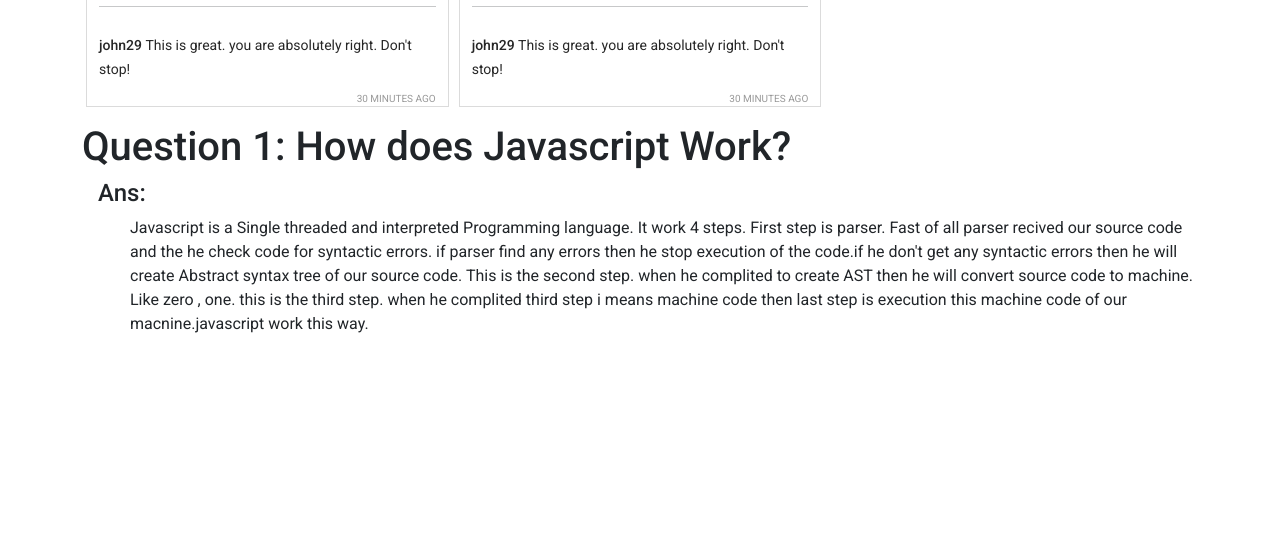
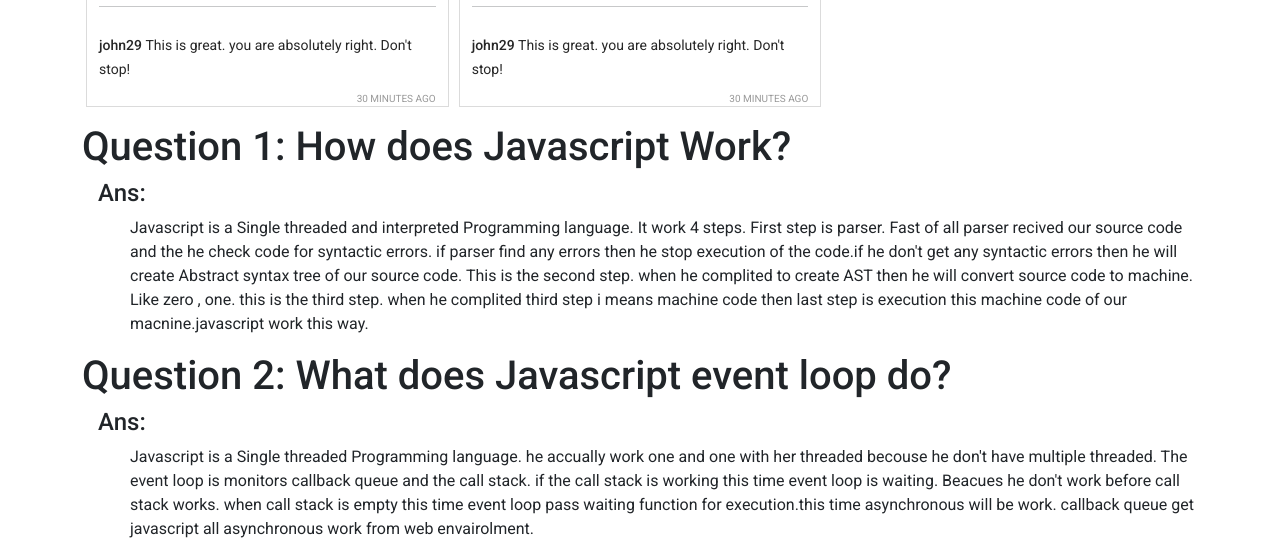
Before and after one commit to Afsaruddin12133/Insta-Shorhor, a plain HTML site: page index.html in a window 1280 px wide. Shown: the part 1425-1982 px from the top of the page. Before the commit the page ends 1777 px from the top, so only its background shows below. Drawn offline with nearby package versions, Linux system fonts and the light colour scheme.

Commit message:
second question done

```diff
--- a/index.html
+++ b/index.html
@@ -84,6 +84,15 @@
                 <h4 class="ps-3">Ans:</h4>
                 <p class="ps-5">Javascript is a Single threaded and interpreted Programming language. It work 4 steps. First step is parser. Fast of all parser recived our source code and the he check code for syntactic errors. if parser find any errors then he stop execution of the code.if he don't get any syntactic errors then he will create Abstract syntax tree of our source code. This is the second step. when he complited to create AST then he will convert source code to machine. Like zero , one. this is the third step. when he complited third step i means machine code then last step is execution this machine code of our macnine.javascript work this way.  </p>
             </div>
+            <div  class="container">
+                <h1>Question 2: What does Javascript event loop do?</h1>
+                <h4 class="ps-3">Ans:</h4>
+                <p class="ps-5">Javascript is a Single threaded Programming language.
+                    he accually work one and one with her threaded becouse he don't have multiple threaded. The event loop is monitors callback queue and the call stack. if the call stack is working this time event loop is waiting. Beacues he don't work before call stack works. when call stack is empty this time event loop pass waiting function for execution.this time asynchronous will be work. callback queue get javascript all asynchronous work from web envairolment.
+
+                </p>
+            </div>
+
         </section>
          <!-- This is footer section... -->
         <footer></footer>
```
